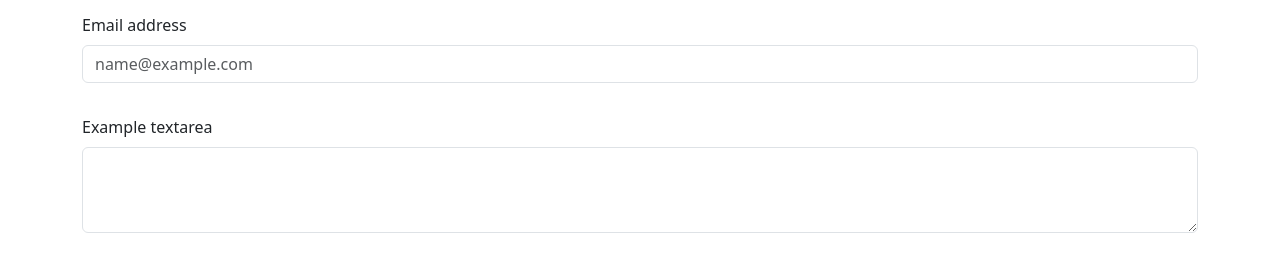
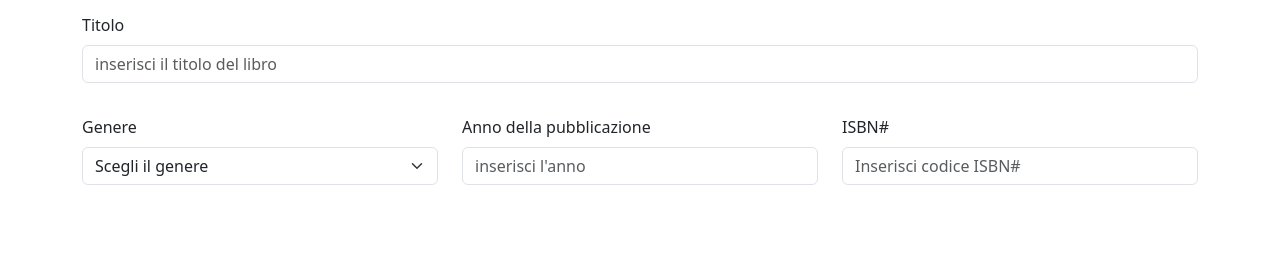
Before and after one commit to YilmazSedaghati/bootstrap, a plain HTML site: page nuovolibro.html in a window 1280 px wide. Shown: the part 294-566 px from the top of the page. Drawn offline with nearby package versions, Linux system fonts and the light colour scheme.

Commit message:
feat: puting other menus

```diff
--- a/nuovolibro.html
+++ b/nuovolibro.html
@@ -60,14 +60,30 @@
                 <label for="cognome"  class="form-label">Cognome</label>
                 <input type="cognome" class="form-control" id="cognome" placeholder="Inserisci il cognome dell'autore" />
             </div>
-                <div class="mb-3">
-                    <label for="exampleFormControlInput1" class="form-label">Email address</label>
-                    <input type="email" class="form-control" id="exampleFormControlInput1"
-                        placeholder="name@example.com">
+                <div class="mb-3 col-12">
+                    <label for="exampleFormControlInput1" class="form-label">Titolo</label>
+                    <input type="titolo" class="form-control" id="exampleFormControlInput1"
+                        placeholder="inserisci il titolo del libro">
                 </div>
-                <div class="mb-3">
-                    <label for="exampleFormControlTextarea1" class="form-label">Example textarea</label>
-                    <textarea class="form-control" id="exampleFormControlTextarea1" rows="3"></textarea>
+                <div class="col-12 col-md-4">
+                    <label class="form-label" for="book-type">Genere</label>
+                    <select class="form-select" id="book-type">
+                      <option selected>Scegli il genere</option>
+                      <option value="1">Romanzo</option>
+                      <option value="2">Fantastico</option>
+                      <option value="3">Horror</option>
+                      <option value="4">Epica</option>
+                      <option value="5">Fantascientifico</option>
+                    </select>
+                  </div>
+                <div class="col-12 col-md-4">
+                    <label for="Book-year" class="form-label">Anno della pubblicazione</label>
+                    <input type="text" class="form-control" id="exampleFormControlInput1"
+                   placeholder="inserisci l'anno">
+                </div>
+                <div class="col-12 col-md-4">
+                    <label for="cod-isbn" class="form-label">ISBN#</label>
+                    <input type="text" class="form-control" id="cod-isbn" placeholder="Inserisci codice ISBN#"  >
                 </div>
             </div>
         </div>
```
